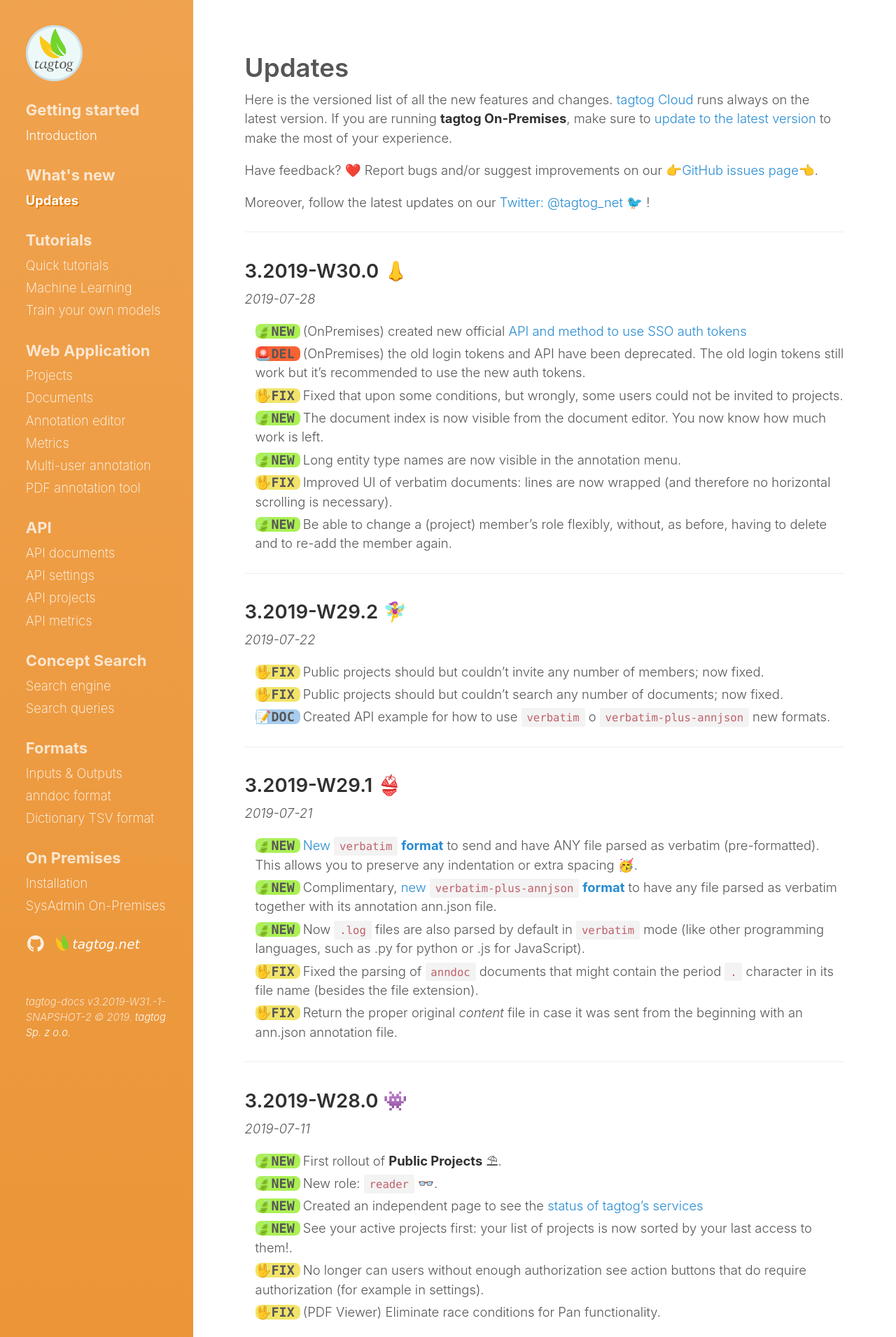
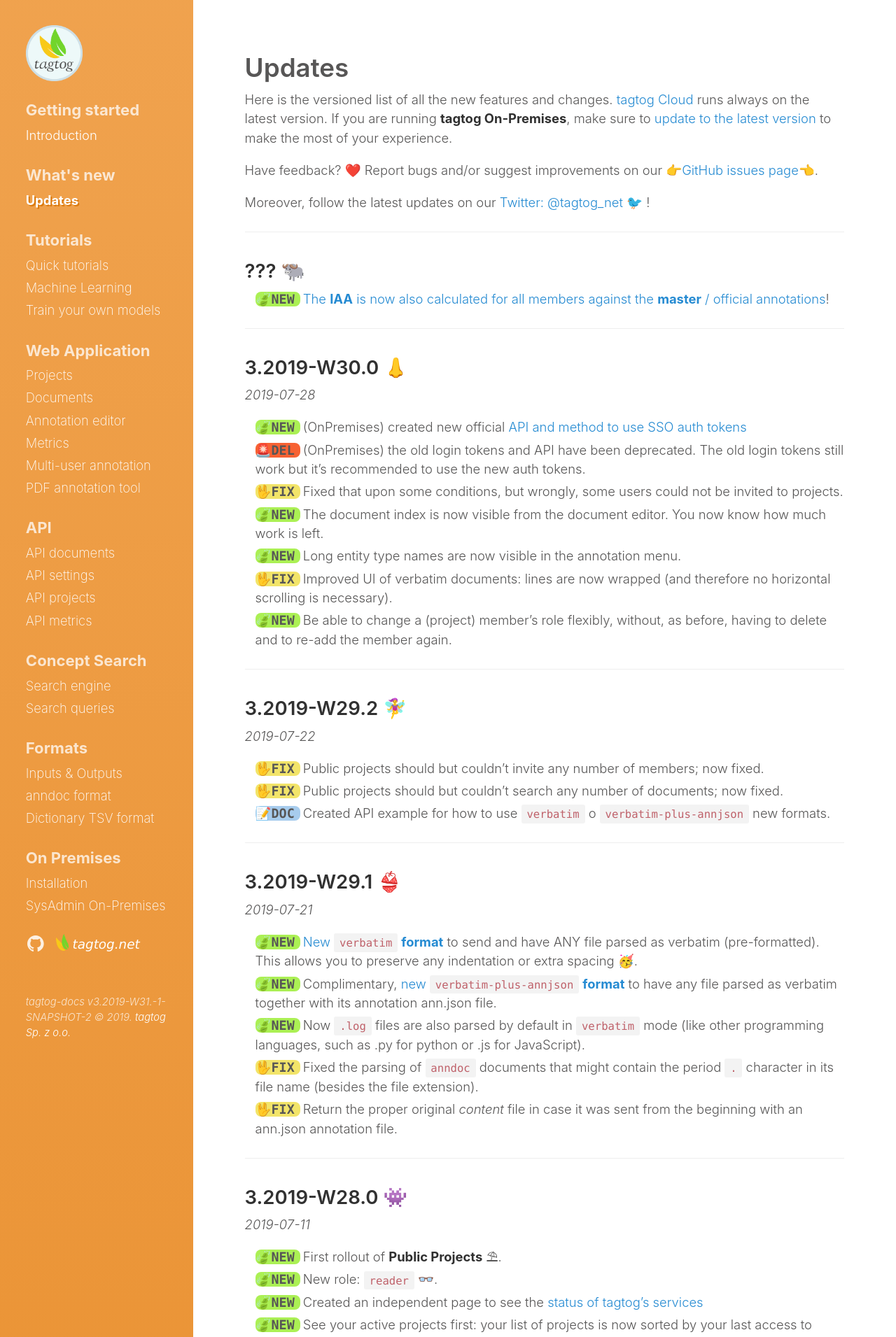
Before and after one commit to tagtogorg/tagtog-doc, a Jekyll site: the page built from updates.md, in a window 1280 px wide. Shown: the top 1911 px of the page at 70% size. Built offline with Jekyll 4.4.1, drawn with Linux system fonts in a browser that asks for light colours; nearby versions of some CDN libraries; emoji names are drawn with the system emoji font; some of the changed text lies outside the part shown.

Commit message:
inform about new IAA for master

```diff
--- a/updates.md
+++ b/updates.md
@@ -11,6 +11,14 @@ Here is the versioned list of all the new features and changes. [tagtog Cloud](h
 Have feedback? :heart: Report bugs and/or suggest improvements on our [:point_right:GitHub issues page:point_left:](https://github.com/tagtog/tagtog-doc/issues).
 
 Moreover, follow the latest updates on our [Twitter: @tagtog_net 🐦](https://twitter.com/tagtog_net) !
+
+---
+
+## ??? 🐃
+
+<ul class="updates">
+  <li class="new"><span markdown="1">[The **IAA** is now also calculated for all members against the **master** / official annotations](collaboration.html#iaa-inter-annotator-agreement)!</span></li>
+</ul>
 
 ---
 
```
Also changed, not shown: collaboration.md (+2 -2 lines).
